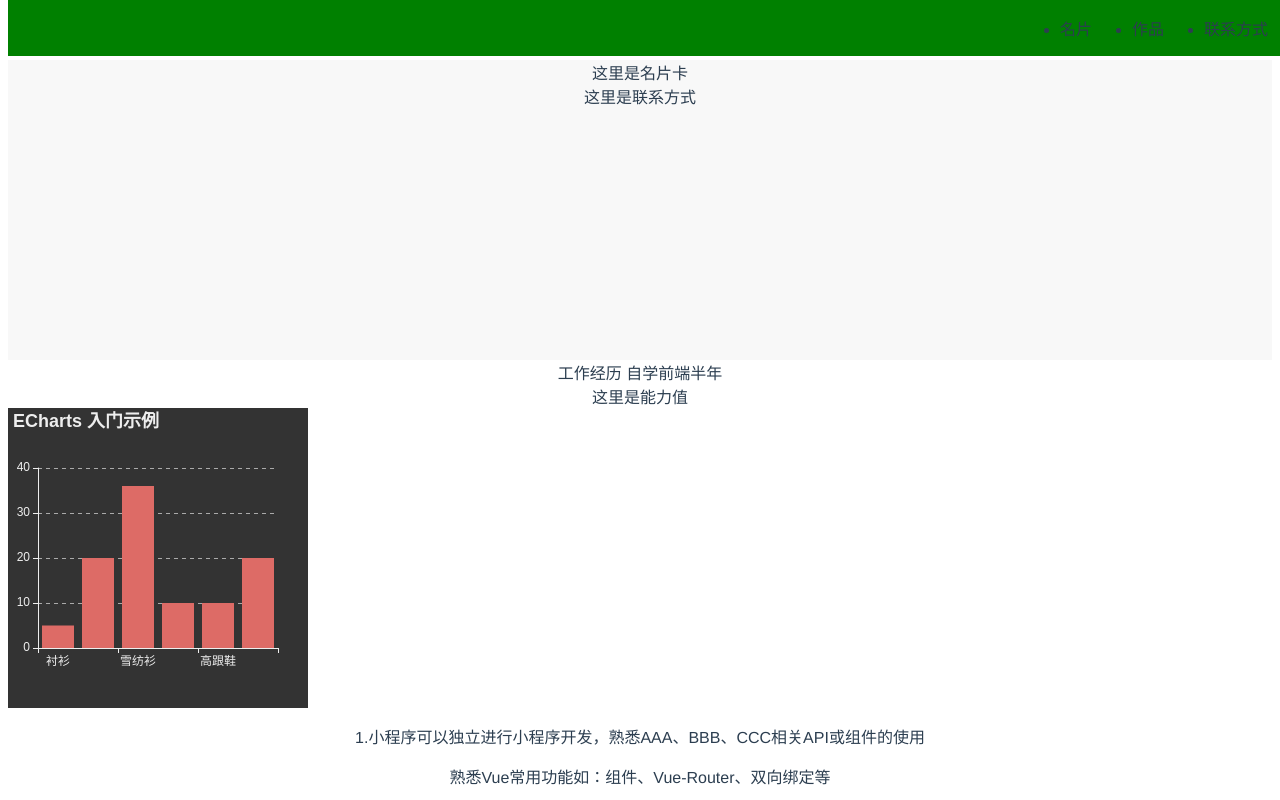
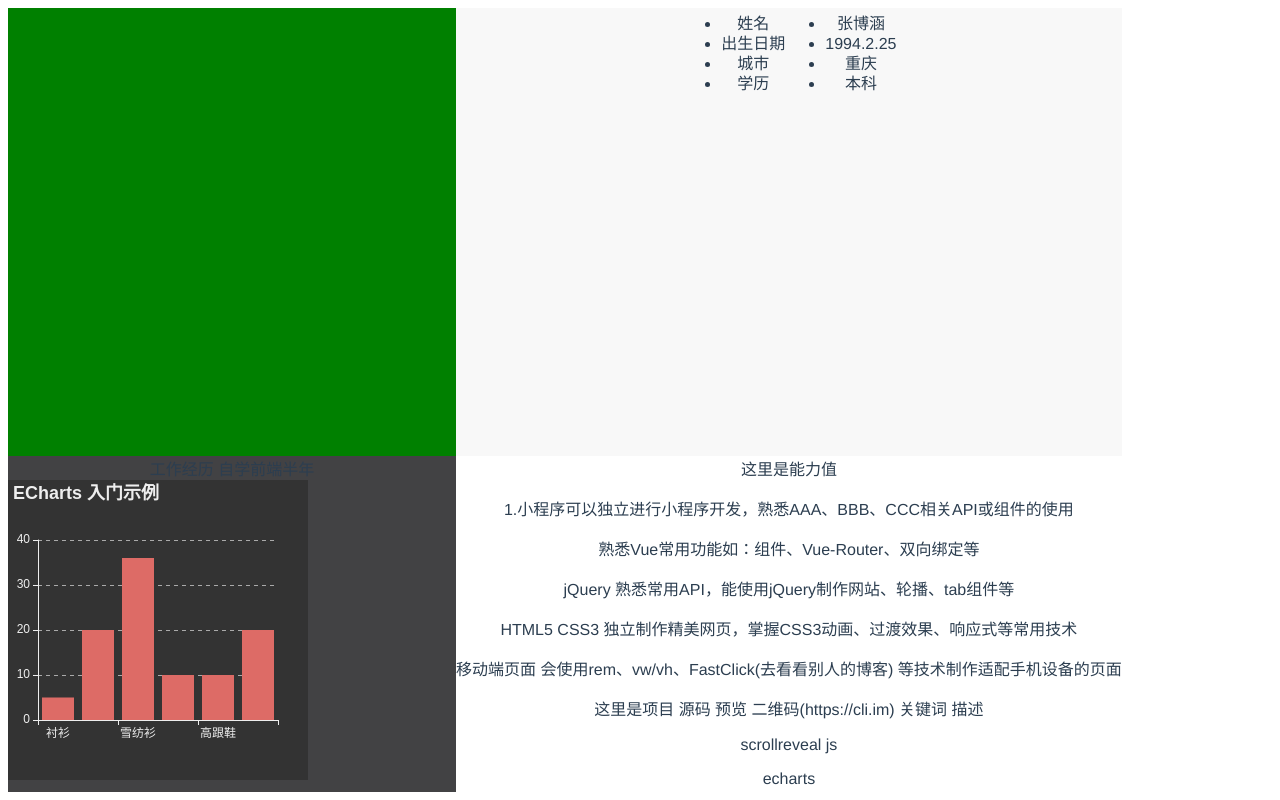
Before and after one commit to 574549756/resume-preview, a Vue app: page / in a window 1280 px wide. Shown: the top 800 px of the page. Built offline with nearby package versions, Linux system fonts and the light colour scheme.

Commit message:
改布局

```diff
--- a/src/App.vue
+++ b/src/App.vue
@@ -1,12 +1,14 @@
 <template>
   <div id="app">
-    <topbar class="header"/>
-    <div class="IdBoard">这里是名片卡
-        <footer class="connection">这里是联系方式</footer>
+    <div class="leftBar">
+      <div class="photo"></div>
+      <div class="edu">工作经历 自学前端半年</div>
+        <radar/>
+
     </div>
-    <div class="edu">工作经历 自学前端半年</div>
+    <div class="rightSide">
+      <idBoard/>
       <div class="ability">这里是能力值
-      <radar/>
         <div>
           <p>1.小程序可以独立进行小程序开发，熟悉AAA、BBB、CCC相关API或组件的使用</p>
           <p>熟悉Vue常用功能如：组件、Vue-Router、双向绑定等</p>
@@ -22,19 +24,20 @@
         <p>awesome javascript</p>
       </div>
     </div>
+  </div>
 </template>
 
 <script>
-import topbar from './components/topBar'
 import radar from './components/radar'
+import idBoard from './components/idBoard'
 export default {
   name: 'App',
   data() {
     return {}
   },
   components: {
-    topbar,
-    radar
+    radar,
+    idBoard
   }
 }
 </script>
@@ -46,18 +49,19 @@ export default {
   -moz-osx-font-smoothing: grayscale;
   text-align: center;
   color: #2c3e50;
-  margin-top: 60px;
-  .header {
-    height: 56px;
-    width: 100%;
+  display: flex;
+  flex-direction: row;
+  .leftBar {
+    display: flex;
+    flex-direction: column;
+    background: #424244;
+    width: 35vw;
+    height: 98vh;
+    .photo {
       background: green;
-    position: absolute;
-    top: 0;
+      width: 35vw;
+      height: 35vw;
     }
-  .IdBoard {
-    height: 300px;
-    width: 100%;
-    background: #f8f8f8;
   }
 }
 </style>
--- /dev/null
+++ b/src/components/idBoard.vue
@@ -0,0 +1,56 @@
+<template>
+<div class="IdBoard">
+      <div class="idDetail">
+        <ul>
+          <li>姓名</li>
+          <li>出生日期</li>
+          <li>城市</li>
+          <li>学历</li>
+
+        </ul>
+        <ul>
+          <li>张博涵</li>
+          <li>1994.2.25</li>
+          <li>重庆</li>
+          <li>本科</li>
+        </ul>
+      </div>
+    </div>
+</template>
+
+<script>
+export default {}
+</script>
+
+<style lang="scss">
+.IdBoard {
+  display: flex;
+  flex-direction: row;
+  justify-content: center;
+  align-items: flex-start;
+  height: 35vw;
+  width: 100%;
+  background: #f8f8f8;
+
+  .photo {
+    width: 150px;
+    height: 200px;
+    background: black;
+  }
+  .idDetail {
+    display: flex;
+    flex-direction: row;
+    justify-content: center;
+    align-items: center;
+    ul {
+      display: flex;
+      flex-direction: column;
+      li {
+        font-size: 16px;
+        height: 20px;
+        line-height: 0px;
+      }
+    }
+  }
+}
+</style>
--- a/src/components/topBar.vue
+++ b/src/components/topBar.vue
@@ -7,8 +7,9 @@
             <div class="option">
                 <ul>
                     <li>名片</li>
+                    <li>联系方式</li>
+                    <li>技能</li>
                     <li>作品</li>
-                    <li>联系方式</li>
                 </ul>
             </div>
         </div>
```
Lines whose indentation alone changed are shown as unchanged.
